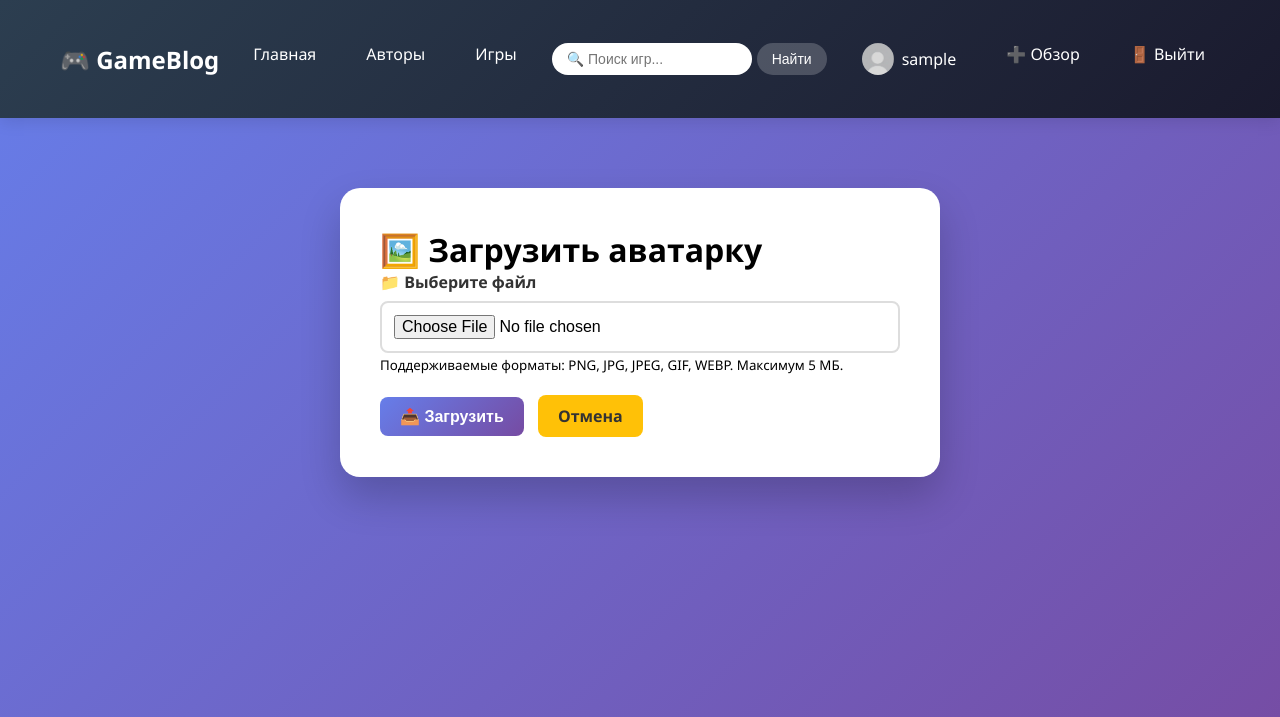
After one commit to kirusindima440-sys/gameblog, a Flask app: page /upload_avatar in a window 1280 px wide. The commit adds this page. Shown: the top 717 px of the page. Run offline with Flask 3, Linux system fonts and the light colour scheme; the visitor is signed in with stand-in values (Sample User, id 1).

Commit message:
feat: add user avatars upload

```diff
--- a/app.py
+++ b/app.py
@@ -4,9 +4,24 @@ from flask_login import LoginManager, login_user, logout_user, login_required, c
 from database import db, init_db
 from models import Review, User, Game
 from sqlalchemy.exc import IntegrityError
+import os
+from werkzeug.utils import secure_filename
 
 app = Flask(__name__)
 app.config['SECRET_KEY'] = 'idi-ot-syda'
+
+
+UPLOAD_FOLDER = os.path.join(os.path.dirname(os.path.abspath(__file__)), 'static', 'avatars')
+ALLOWED_EXTENSIONS = {'png', 'jpg', 'jpeg', 'gif', 'webp'}
+
+app.config['UPLOAD_FOLDER'] = UPLOAD_FOLDER
+app.config['MAX_CONTENT_LENGTH'] = 5 * 1024 * 1024  # 5 МБ
+
+def allowed_file(filename):
+    return '.' in filename and \
+           filename.rsplit('.', 1)[1].lower() in ALLOWED_EXTENSIONS
+
+
 
 # Подключаем базу данных
 init_db(app)
@@ -15,7 +30,7 @@ init_db(app)
 login_manager = LoginManager()
 login_manager.init_app(app)
 login_manager.login_view = 'login'
-login_manager.login_message = 'Пожалуйста, войдите в систему'  # ИСПРАВЛЕНО!
+login_manager.login_message = 'Пожалуйста, войдите в систему'
 
 
 @login_manager.user_loader
@@ -403,6 +418,59 @@ def search():
 
 
 
+@app.route('/upload_avatar', methods=['GET', 'POST'])
+@login_required
+def upload_avatar():
+    # ========== ПОСТ (обработка отправленной формы) ==========
+    if request.method == 'POST':
+        # 1. Проверяем, есть ли файл в запросе
+        if 'avatar' not in request.files:
+            flash('Файл не выбран', 'danger')
+            return redirect(url_for('profile'))
+
+        file = request.files['avatar']
+
+        # 2. Проверяем, выбрал ли пользователь файл (не пустое поле)
+        if file.filename == '':
+            flash('Файл не выбран', 'danger')
+            return redirect(url_for('profile'))
+
+        # 3. Проверяем расширение файла
+        if not allowed_file(file.filename):
+            flash('Неподдерживаемый формат. Используйте: PNG, JPG, JPEG, GIF, WEBP', 'danger')
+            return redirect(url_for('profile'))
+
+        # 4. Формируем безопасное имя файла
+        filename = secure_filename(f"user_{current_user.id}_{file.filename}")
+
+        # 5. Сохраняем файл на диск
+        file.save(os.path.join(app.config['UPLOAD_FOLDER'], filename))
+
+        # 6. Удаляем старую аватарку (если она не стандартная)
+        if current_user.avatar != 'default.jpg':
+            old_path = os.path.join(app.config['UPLOAD_FOLDER'], current_user.avatar)
+            if os.path.exists(old_path):
+                os.remove(old_path)
+
+        # 7. Обновляем базу данных
+        current_user.avatar = filename
+        db.session.commit()
+
+        flash('Аватарка обновлена!', 'success')
+        return redirect(url_for('profile'))
+
+    # ========== GET (показ формы) ==========
+    return render_template('upload_avatar.html')
+
+
+
+
+
+
+
+
+
+
 
 
 @app.route('/api/reviews')
--- a/models.py
+++ b/models.py
@@ -15,6 +15,8 @@ class User(db.Model, UserMixin):
 
 
     id = db.Column(db.Integer, primary_key=True)
+
+    avatar = db.Column(db.String(200), default='default.jpg')
 
     is_admin = db.Column(db.Boolean, default=False)
     username = db.Column(db.String(100), unique=True, nullable=False)
--- a/templates/base.html
+++ b/templates/base.html
@@ -23,10 +23,15 @@
                 </form>
 
                 {% if current_user.is_authenticated %}
-                    <a href="/profile">{{ current_user.username }}</a>
-                    <a href="/add">➕ Обзор</a>
-                    <a href="/logout">🚪 Выйти</a>
-                {% else %}
+                    <a href="/profile" style="display: flex; align-items: center; gap: 8px;">
+                       <img src="{{ url_for('static', filename='avatars/' + current_user.avatar) }}"
+                            alt="Avatar"
+                            style="width: 32px; height: 32px; object-fit: cover; border-radius: 50%;">
+                       <span>{{ current_user.username }}</span>
+                   </a>
+                   <a href="/add">➕ Обзор</a>
+                   <a href="/logout">🚪 Выйти</a>
+               {% else %}
                     <a href="/login">🔑 Войти</a>
                     <a href="/register">📝 Регистрация</a>
                 {% endif %}
--- /dev/null
+++ b/templates/upload_avatar.html
@@ -0,0 +1,20 @@
+{% extends "base.html" %}
+
+{% block title %}Загрузить аватарку{% endblock %}
+
+{% block content %}
+<div class="form-card">
+    <h1>🖼️ Загрузить аватарку</h1>
+
+    <form method="POST" enctype="multipart/form-data">
+        <div class="form-group">
+            <label>📁 Выберите файл</label>
+            <input type="file" name="avatar" accept="image/*" required>
+            <small>Поддерживаемые форматы: PNG, JPG, JPEG, GIF, WEBP. Максимум 5 МБ.</small>
+        </div>
+
+        <button type="submit" class="btn">📤 Загрузить</button>
+        <a href="/profile" class="btn btn-warning">Отмена</a>
+    </form>
+</div>
+{% endblock %}
```
Also changed, not shown: templates/profile.html (+17 -0 lines), templates/users.html (+12 -1 lines), static/avatars/default.jpg (added), static/avatars/user_1_nqbqtuvegh5tdxpl5h5rl9g2b37l51ai.png (added).
